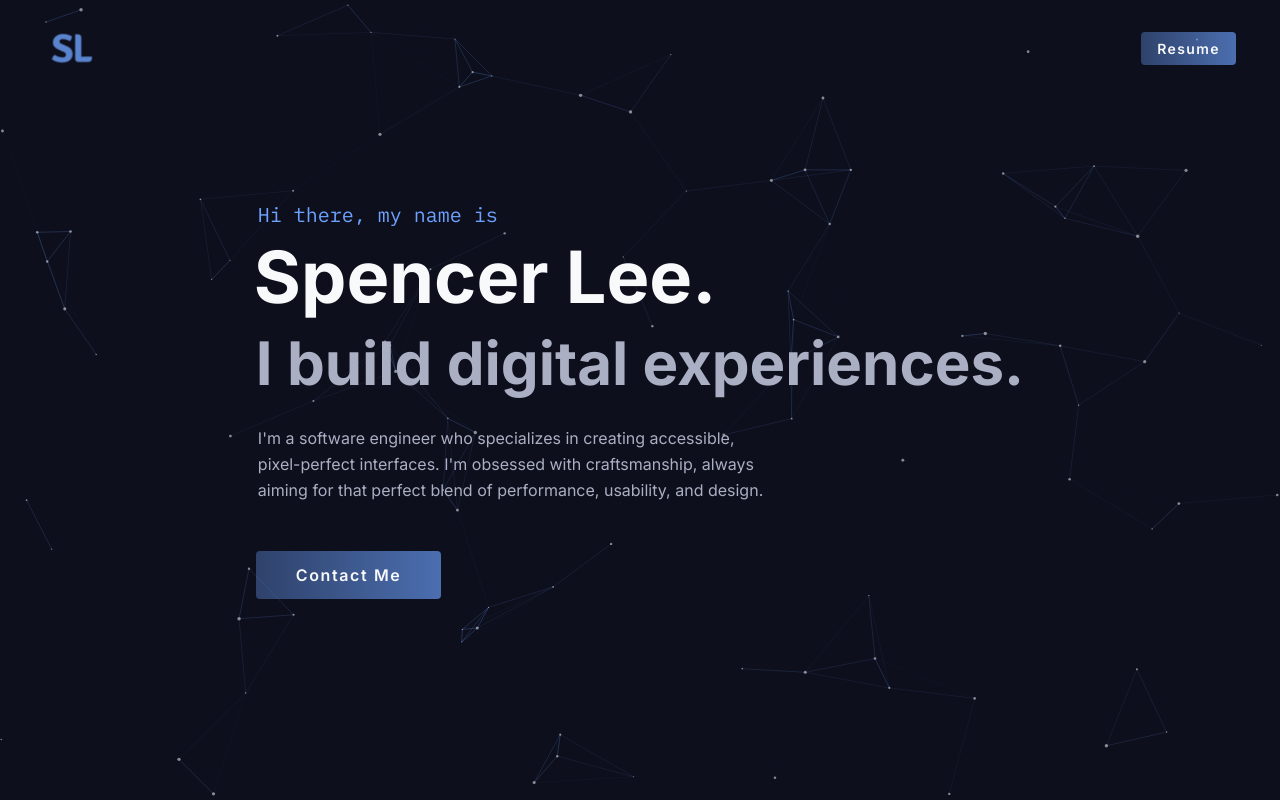
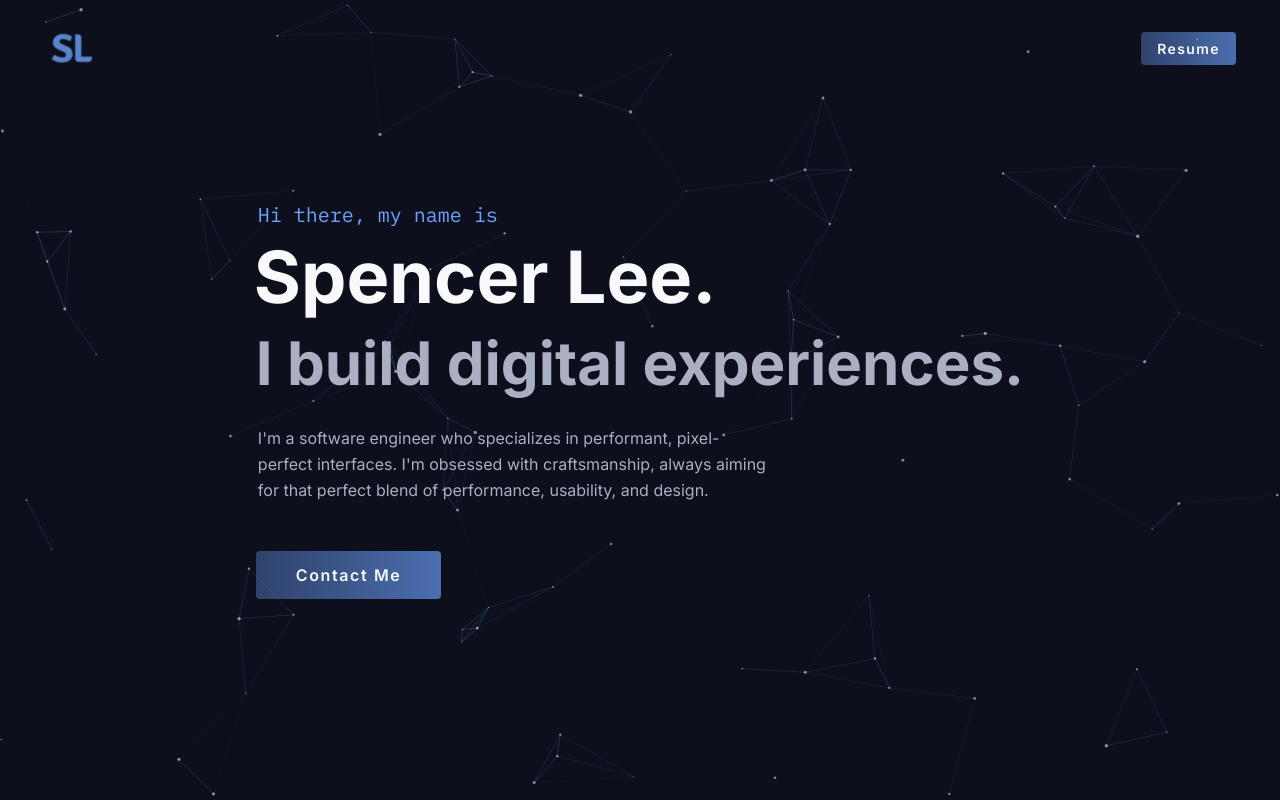
Before and after one commit to Spencer-J-Lee/portfolio-website-v1, a Next.js app: page / in a window 1280 px wide. Shown: the top 800 px of the page. Built offline with nearby package versions, Linux system fonts and the light colour scheme.

Commit message:
Change copy

```diff
--- a/src/components/Hero.tsx
+++ b/src/components/Hero.tsx
@@ -29,7 +29,7 @@ export const Hero = () => {
 
         <Fade direction="up" index={13}>
           <p className="text-muted ml-0.5 mt-2.5 max-w-[510px] text-sm leading-relaxed md:mt-8 md:text-base">
-            {`I'm`} a software engineer who specializes in creating accessible,
+            {`I'm`} a software engineer who specializes in performant,
             pixel-perfect interfaces. {`I'm`} obsessed with craftsmanship,
             always aiming for that perfect blend of performance, usability, and
             design.
```
